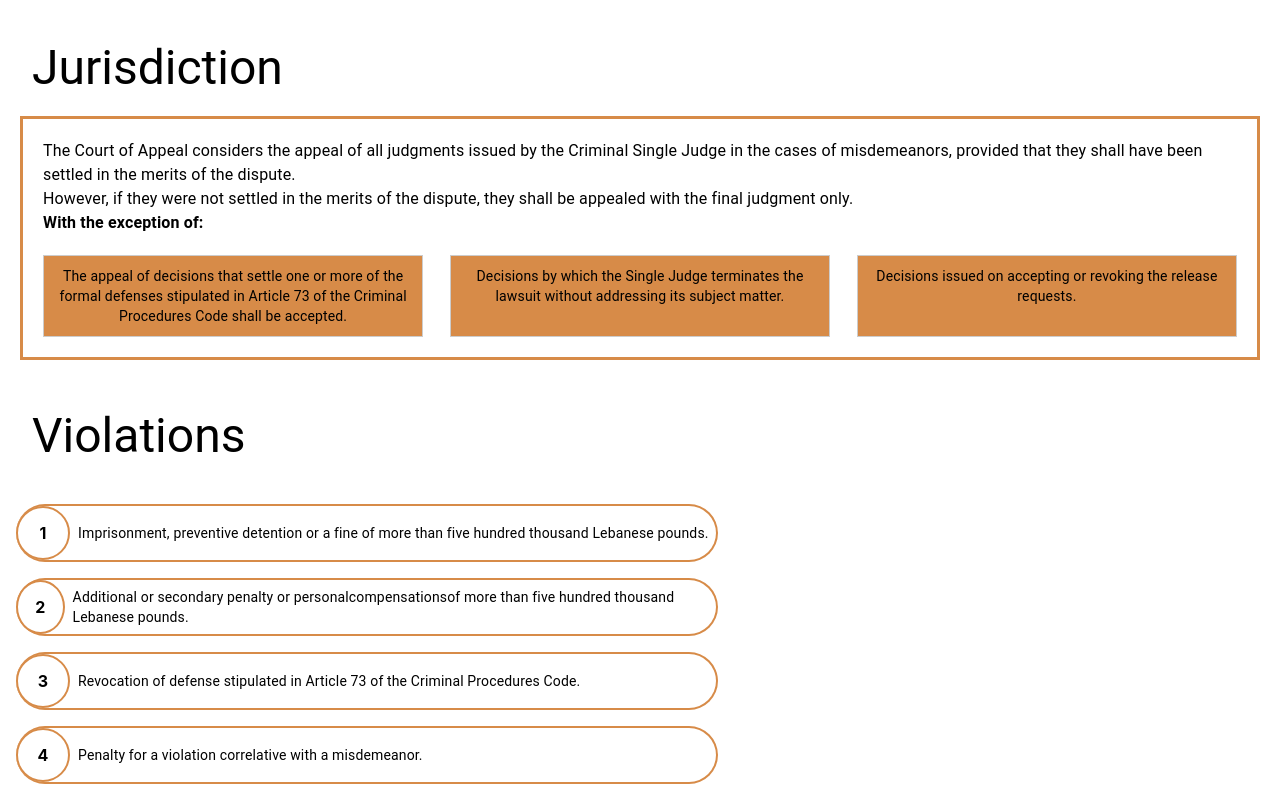
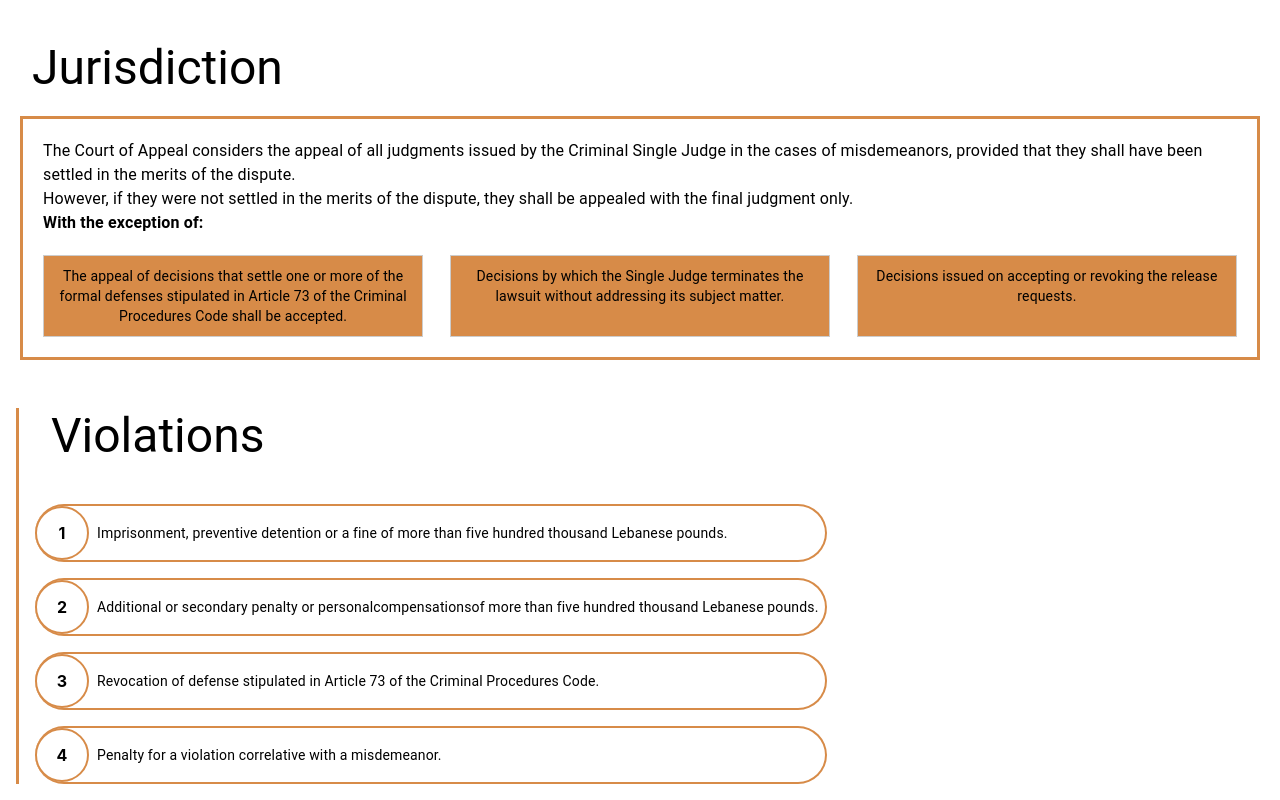
Before and after one commit to rimaabouchacra/web-assessment, a React (Create React App) app in the folder frontend/: page / in a window 1280 px wide. Shown: the part 850-1650 px from the top of the page. Built offline with nearby package versions, Linux system fonts and the light colour scheme.

Commit message:
added violation section

```diff
--- a/frontend/src/components/definition/index.css
+++ b/frontend/src/components/definition/index.css
@@ -4,7 +4,6 @@
     border-left: 3px solid #D78B48;
     margin-bottom: 3rem;
 }
-
 
 .icon {
     margin-right: 8px;
--- a/frontend/src/components/violations/index.css
+++ b/frontend/src/components/violations/index.css
@@ -6,12 +6,17 @@
     margin-top: 0;
 }
 
+.violation{
+    border-left: 3px solid #D78B48;
+    margin-left: 1rem;
+}
+
 .boxx {
     display: flex;
     align-items: center;
     justify-content: flex-start;
     border-radius: 100px;
-    width: 700px;
+    width: 790px;
     border: 2px solid #D78B48;
     border-left: 0;
 }
--- a/frontend/src/components/violations/index.js
+++ b/frontend/src/components/violations/index.js
@@ -7,7 +7,7 @@ import './index.css';
 const Violation = () => {
   return (
 
-    <div id='violation-section'>
+    <div id='violations-section' className='violation'>
         <div className='title'>
             <Typography variant="h3">
               Violations
```
